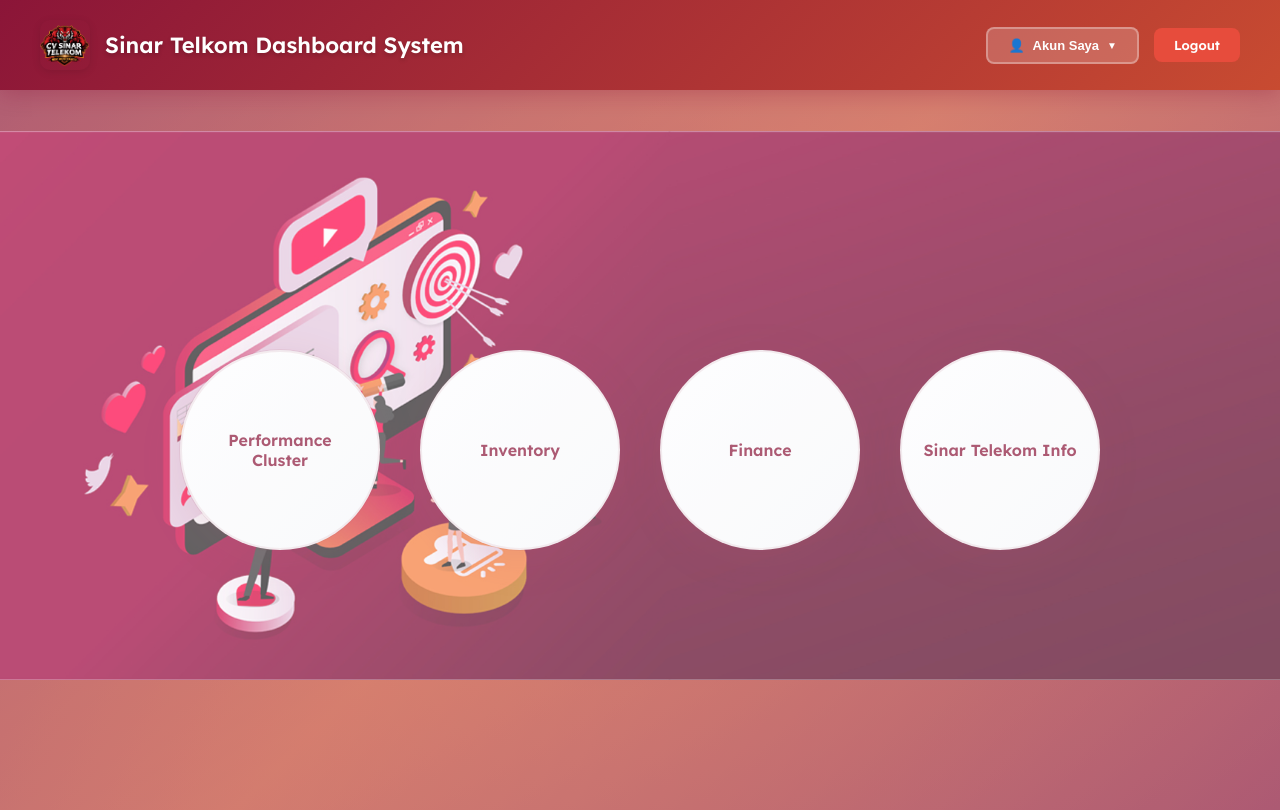
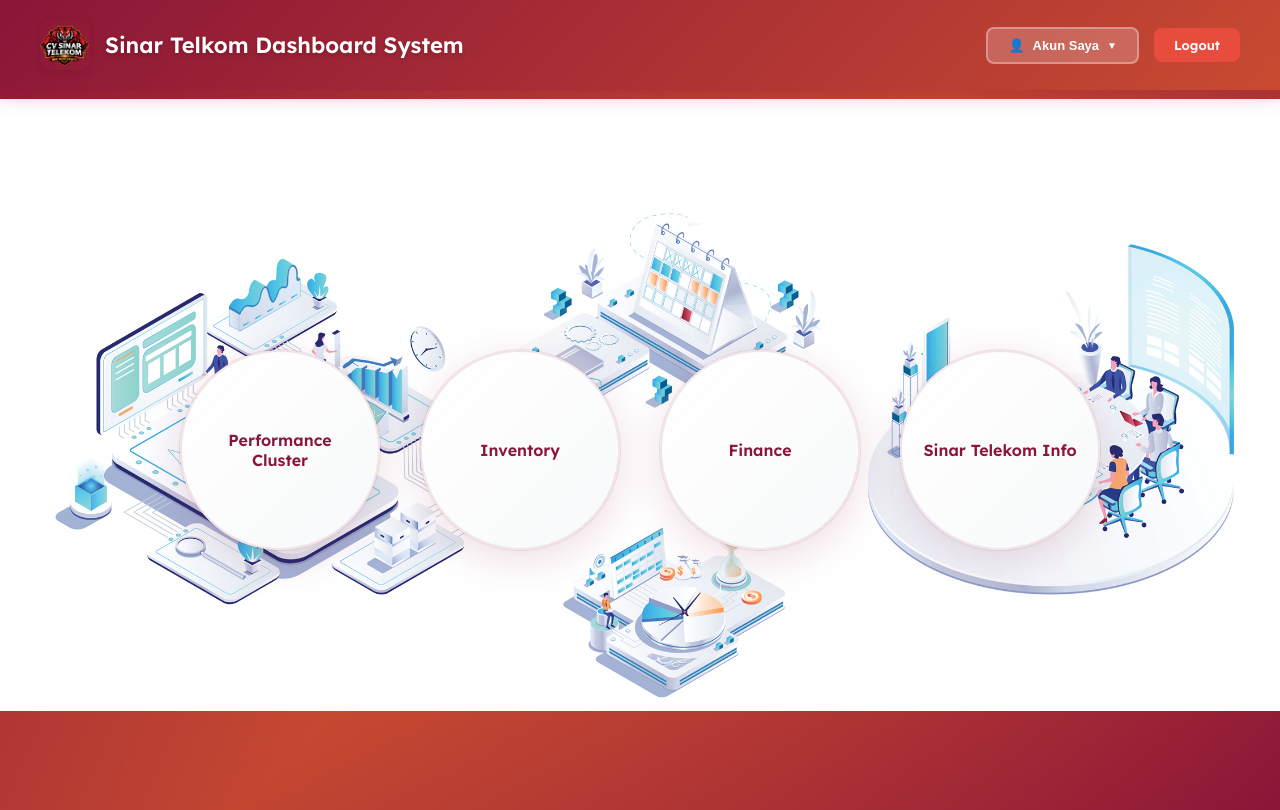
Before and after one commit to rhudychandra/sintel-digital.idv2, a PHP site: page /dashboard in a window 1280 px wide. Run offline with PHP 8.4, Linux system fonts and the light colour scheme; a user stored in the database is signed in.

Commit message:
update bg

```diff
--- a/assets/css/styles.css
+++ b/assets/css/styles.css
@@ -345,7 +345,8 @@ body {
     left: 0;
     right: 0;
     bottom: 0;
-    background: rgba(248, 249, 250, 0.30);
+    /* Remove light wash overlay to eliminate pink tint; keep layer for potential future effects */
+    background: rgba(248, 249, 250, 0); /* fully transparent */
     z-index: 1;
     pointer-events: none;
 }
@@ -382,7 +383,8 @@ body {
     left: 0;
     right: 0;
     bottom: 0;
-    background: rgba(248, 249, 250, 0.30);
+    /* Remove light wash overlay to eliminate pink tint; keep layer for potential future effects */
+    background: rgba(248, 249, 250, 0); /* fully transparent */
     z-index: 1;
     pointer-events: none;
 }
```
Also changed, not shown: assets/images/bg_dashboard.jpg, assets/images/bg_finance.jpg.
